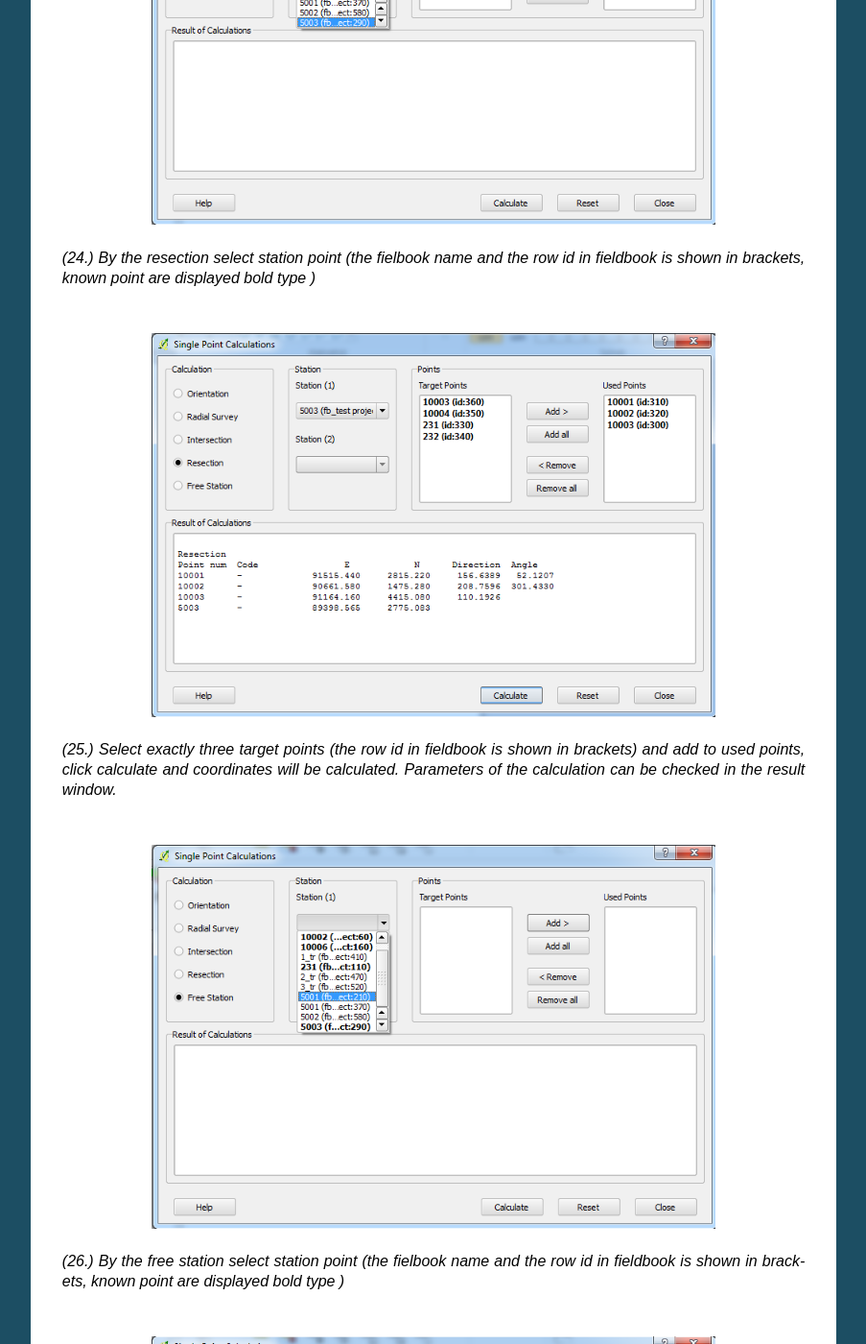
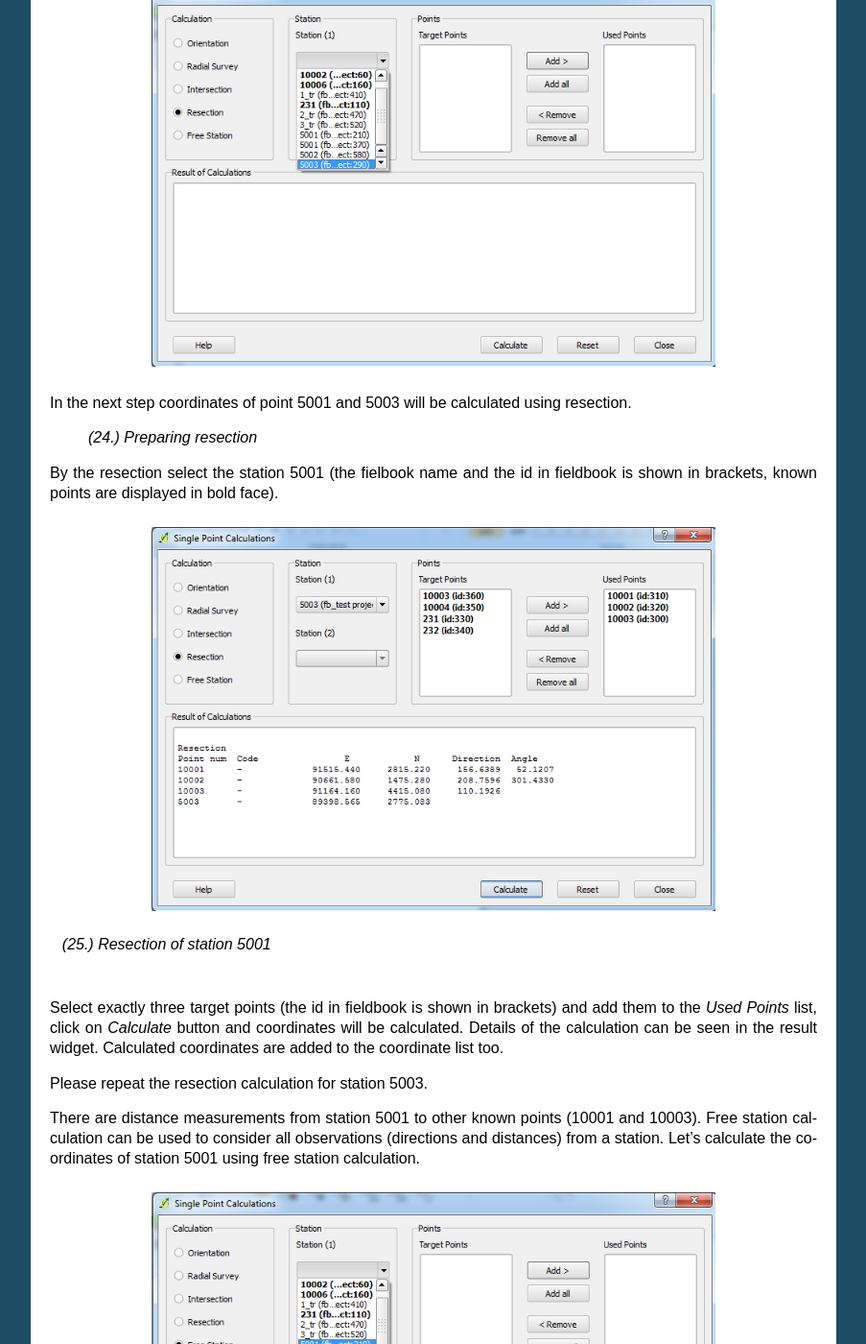
Before and after one commit to zsiki/ls, a Sphinx documentation site: the page built from doc/source/tutorial.rst, in a window 1280 px wide and 1400 px high, scrolled down 13709 px. Shown: the whole window at 96% size, without its empty margins (198-1101 px from the left). Built offline with Sphinx 7.4.7, drawn with Linux system fonts in a browser that asks for light colours; some of the changed text lies outside the part shown.

Commit message:
extending text

```diff
--- a/doc/source/tutorial.rst
+++ b/doc/source/tutorial.rst
@@ -175,7 +175,7 @@ in brackets.
    :scale: 80 %
    :align: center
 
-   *(19.) Click Calculate button and the orientation angle will be calculated
+   *(19.) Click Calculate button and the orientation angle will be calculated*
 
 **TODO**
 *Why did you select only one orientation direction?*
@@ -201,6 +201,8 @@ Why is it neccessary to reset?
 
    *(21.) Orientation for 10002 station*
 
+Repeat the orientation calculation for all known stations (231, 10006).
+
 There are observations to point 5002 and 5004 from station 10001 and 10002.
 So intersection can be calculated for them.
 
@@ -208,37 +210,75 @@ So intersection can be calculated for them.
    :scale: 80 %
    :align: center
 
-   *(22.) By the intersection two stations must be selected with known orientation (the fielbook name and the row id in fieldbook is shown in brackets)*
+   *(22.) Stating intersection*
+
+By the intersection two oriented stations must be selected in *Station (1)* and
+*Station (2)* list.
+The fielbook name and the id in fieldbook is shown in brackets in the station
+list.
 
 .. figure:: images/t020.png
    :scale: 80 %
    :align: center
 
-   *(23.) Select one or more target points and add to used point, click calculate and coordinates will be calculated. Parameters of the calculation can be checked in the result window.*
+   *(23.) Intersection of point 5004*
+
+Select one or more target points and add them to used point, click calculate
+and coordinates will be calculated. Results of the calculation can be
+seen in the result widget. Calculated coordinates are added to the coordinate
+list too.
 
 .. figure:: images/t021.png
    :scale: 80 %
    :align: center
 
-   *(24.) By the resection select station point (the fielbook name and the row id in fieldbook is shown in brackets, known point are displayed bold type )*
+In the next step coordinates of point 5001 and 5003 will be calculated using
+resection.
+
+   *(24.) Preparing resection*
+
+By the resection select the station 5001 (the fielbook name and the id in
+fieldbook is shown in brackets, known points are displayed in bold face).
 
 .. figure:: images/t022.png
    :scale: 80 %
    :align: center
 
-   *(25.) Select exactly three target points (the row id in fieldbook is shown in brackets) and add to used points, click calculate and coordinates will be calculated. Parameters of the calculation can be checked in the result window.*
+   *(25.) Resection of station 5001*
+
+Select exactly three target points (the id in fieldbook is shown in brackets)
+and add them to the *Used Points* list, click on *Calculate* button and
+coordinates will be calculated. Details of the calculation can be seen in the
+result widget.
+Calculated coordinates are added to the coordinate list too.
+
+Please repeat the resection calculation for station 5003.
+
+There are distance measurements from station 5001 to other known points (10001 and 10003).
+Free station calculation can be used to consider all observations (directions
+and distances) from a station. Let's calculate the coordinates of station 5001
+using free station calculation.
 
 .. figure:: images/t023.png
    :scale: 80 %
    :align: center
 
-   *(26.) By the free station select station point (the fielbook name and the row id in fieldbook is shown in brackets, known point are displayed bold type )*
+   *(26.) Preparing free station calculation*
+
+For the free station calculation select station 5001 (the fielbook name and the
+id in fieldbook is shown in brackets, known points are displayed in bold face)
+in the *Station (1)* list.
 
 .. figure:: images/t024.png
    :scale: 80 %
    :align: center
 
-   *(27.) Select two or more target points (the row id in fieldbook is shown in brackets) and add to used points, click calculate and coordinates will be calculated. Parameters of the calculation can be checked in the result window.*
+   *(27.) Free station calculation for station 5001*
+
+Select two or more target points (the id in fieldbook is shown in brackets) and add to used points, click calculate and coordinates will be calculated. Details of the calculation can be seen in the result widget.
+Free station calculation uses the least quares method. The calculation result
+list contains all details about calculation, provided by GNU-Gama project.
+Repeat the free station calculation using all possible observations!
 
 .. figure:: images/t026.png
    :scale: 80 %
```
